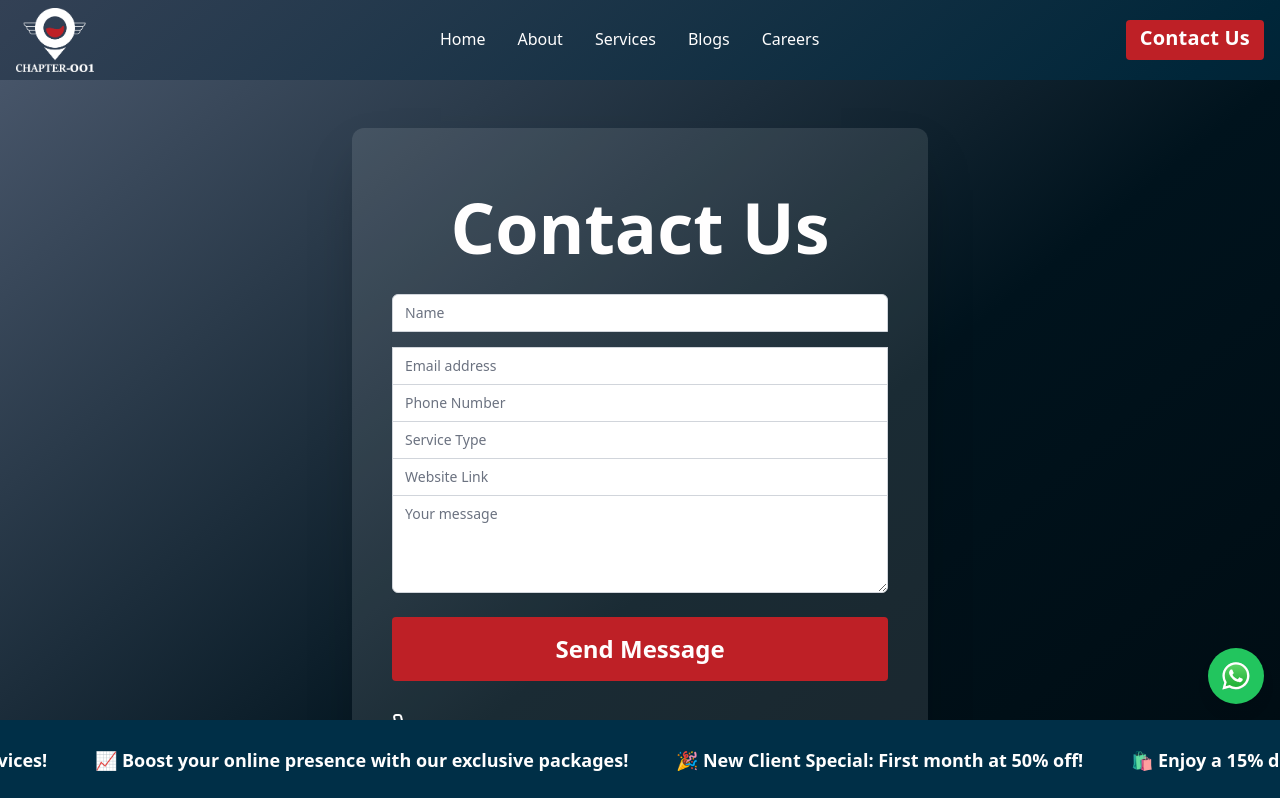
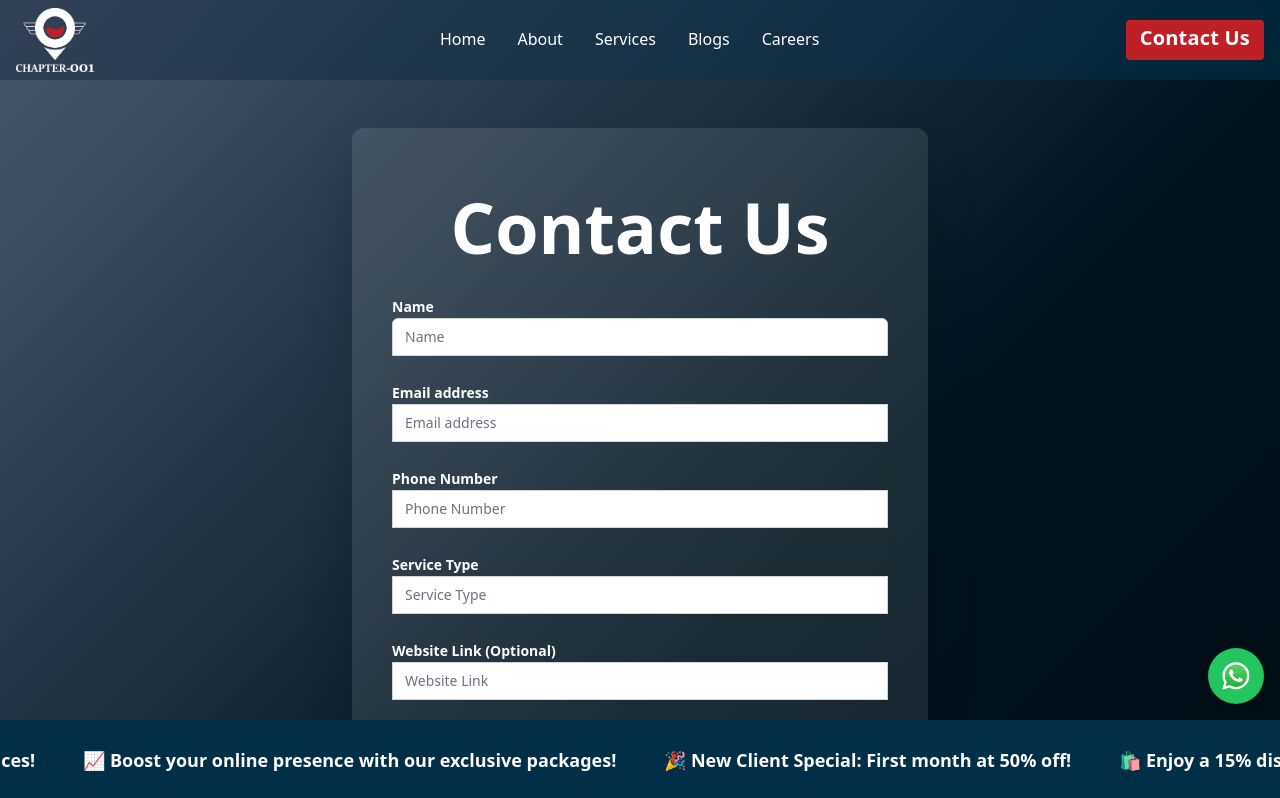
Before and after one commit to businessdrivers01/chapter001, a React (Vite) app: page /contact in a window 1280 px wide. Shown: the top 798 px of the page. Built offline with nearby package versions, Linux system fonts and the light colour scheme.

Commit message:
update contact form layout

```diff
--- a/src/Pages/Contact/index.tsx
+++ b/src/Pages/Contact/index.tsx
@@ -127,12 +127,12 @@ export default function Contact() {
             Contact Us
           </motion.h2>
         </div>
-        <form className="mt-8 space-y-6" onSubmit={handleSubmit}>
-          <div className="rounded-md shadow-sm -space-y-px">
+        <form className="mt-8 space-y-8" onSubmit={handleSubmit}>
+          <div className="rounded-md shadow-sm space-y-6">
 
             {/* Name */}
             <motion.div variants={inputVariants} whileFocus="focus" whileTap="focus" className="mb-4">
-              <label htmlFor="name" className="sr-only">
+              <label htmlFor="name" className="text-sm text-white font-semibold">
                 Name
               </label>
               <input
@@ -150,7 +150,7 @@ export default function Contact() {
 
             {/* Email */}
             <motion.div variants={inputVariants} whileFocus="focus" whileTap="focus" className="mb-4">
-              <label htmlFor="email-address" className="sr-only">
+              <label htmlFor="email-address" className="text-sm text-white font-semibold">
                 Email address
               </label>
               <input
@@ -171,7 +171,7 @@ export default function Contact() {
 
             {/* Phone */}
             <motion.div variants={inputVariants} whileFocus="focus" whileTap="focus" className="mb-4">
-              <label htmlFor="phone-number" className="sr-only">
+              <label htmlFor="phone-number" className="text-sm text-white font-semibold">
                 Phone Number
               </label>
               <input
@@ -192,7 +192,7 @@ export default function Contact() {
 
             {/* Service */}
             <motion.div variants={inputVariants} whileFocus="focus" whileTap="focus" className="mb-4">
-              <label htmlFor="service-type" className="sr-only">
+              <label htmlFor="service-type" className="text-sm text-white font-semibold">
                 Service Type
               </label>
               <input
@@ -213,7 +213,7 @@ export default function Contact() {
 
             {/* Website */}
             <motion.div variants={inputVariants} whileFocus="focus" whileTap="focus" className="mb-4">
-              <label htmlFor="website-link" className="sr-only">
+              <label htmlFor="website-link" className="text-sm text-white font-semibold">
                 Website Link (Optional)
               </label>
               <input
@@ -231,14 +231,9 @@ export default function Contact() {
 
 
 
-
-
-
-
-
             {/* Message */}
             <motion.div variants={inputVariants} whileFocus="focus" whileTap="focus">
-              <label htmlFor="message" className="sr-only">
+              <label htmlFor="message" className="text-sm text-white font-semibold">
                 Message
               </label>
               <textarea
@@ -255,6 +250,7 @@ export default function Contact() {
             </motion.div>
           </div>
 
+          {/* Submit Button */}
           <div>
             <motion.button whileHover={{ scale: 1.05 }} whileTap={{ scale: 0.95 }} type="submit" className="btn !w-full">
               Send Message
```
